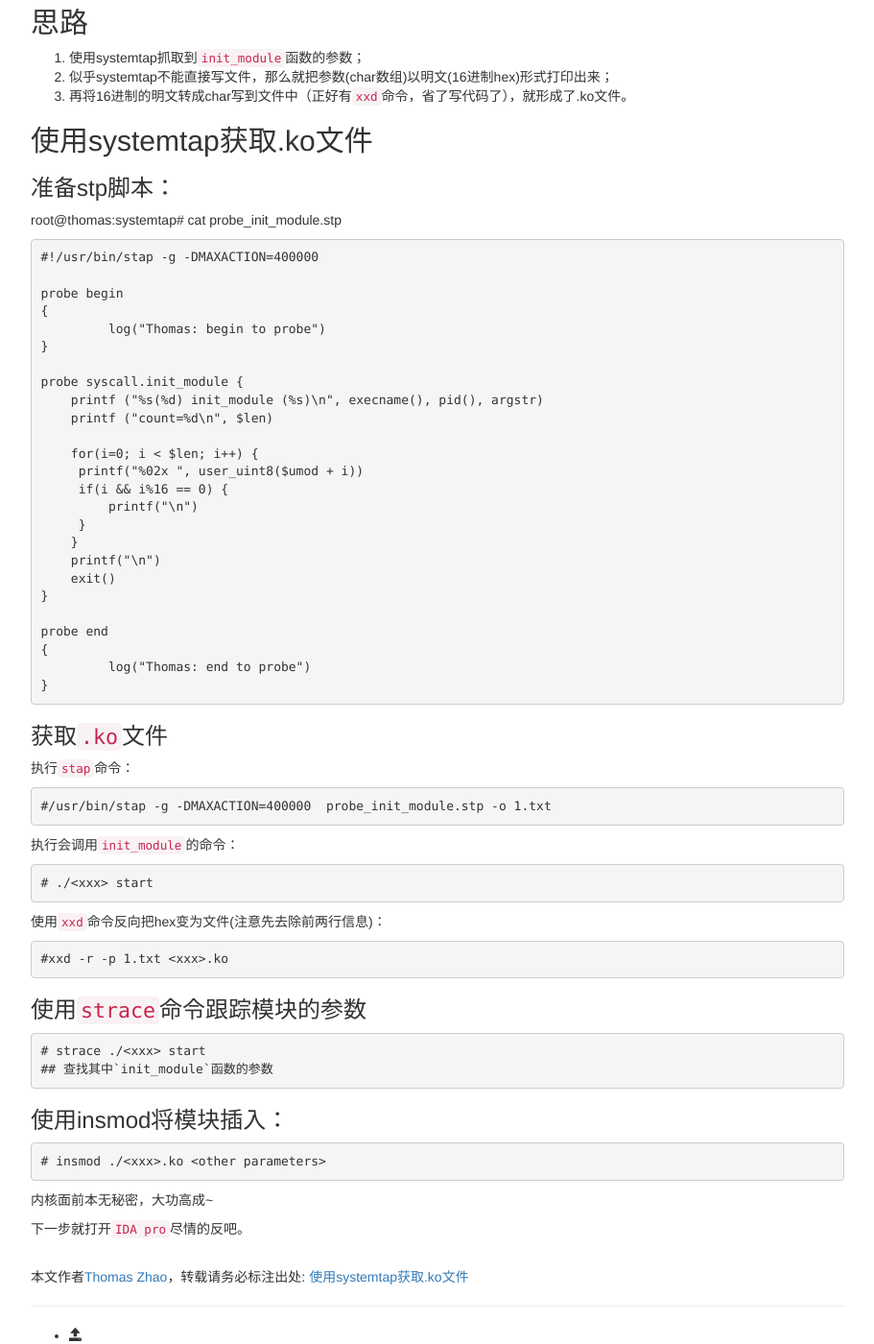
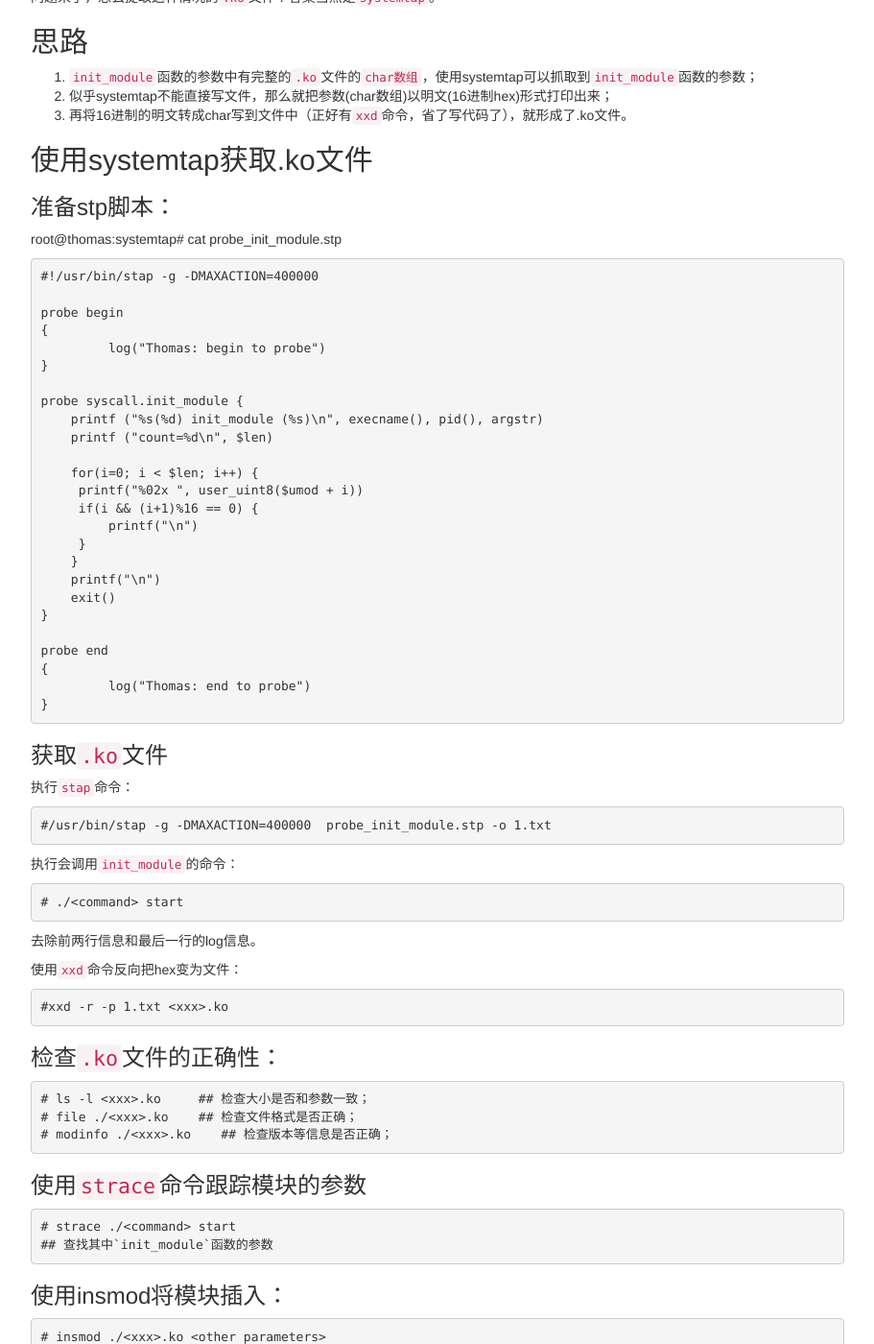
Before and after one commit to thomaszhao/thomaszhao.github.io, a Jekyll site: the page built from _posts/kernel/2015-02-11-systemtap-init_module-ko.md, in a window 1280 px wide and 1400 px high, scrolled down 305 px. Shown: the whole window at 96% size, without its empty margins (38-949 px from the left). Built offline with Jekyll 4.4.1, drawn with Linux system fonts in a browser that asks for light colours; nearby versions of some CDN libraries; library files that are not in the unit come from our copies; comment, search, counter and statistics services are not loaded; some of the changed text lies outside the part shown.

Commit message:
blog: optimization

```diff
--- a/_posts/kernel/2015-02-11-systemtap-init_module-ko.md
+++ b/_posts/kernel/2015-02-11-systemtap-init_module-ko.md
@@ -11,7 +11,7 @@ tags : [systemtap, ko, stap, xxd]
 Linux同时也提供了`init_module(2)`函数。
 
 前几天碰到一个友商的产品，将`.ko`文件隐藏在可执行文件中，没有直接提供明文的`.ko`文件，
-在运行时调用`init_module`函数注册。
+而是在运行时调用`init_module`函数注册。
 
 问题来了，怎么提取这种情况的`.ko`文件？答案当然是`systemtap`。
 
@@ -21,7 +21,7 @@ Linux同时也提供了`init_module(2)`函数。
 思路
 -----------------------------------------------------------
 
-1. 使用systemtap抓取到`init_module`函数的参数；
+1. `init_module`函数的参数中有完整的`.ko`文件的`char数组`，使用systemtap可以抓取到`init_module`函数的参数；
 2. 似乎systemtap不能直接写文件，那么就把参数(char数组)以明文(16进制hex)形式打印出来；
 3. 再将16进制的明文转成char写到文件中（正好有`xxd`命令，省了写代码了），就形成了.ko文件。
 
@@ -47,7 +47,7 @@ probe syscall.init_module {
 
     for(i=0; i < $len; i++) {
      printf("%02x ", user_uint8($umod + i))
-     if(i && i%16 == 0) {
+     if(i && (i+1)%16 == 0) {
          printf("\n")
      }
     }
@@ -71,15 +71,23 @@ probe end
 
 执行会调用`init_module`的命令：
 
-    # ./<xxx> start
+    # ./<command> start
 
-使用`xxd`命令反向把hex变为文件(注意先去除前两行信息)：
+去除前两行信息和最后一行的log信息。
+
+使用`xxd`命令反向把hex变为文件：
 
     #xxd -r -p 1.txt <xxx>.ko
 
+### 检查`.ko`文件的正确性：
+
+    # ls -l <xxx>.ko     ## 检查大小是否和参数一致；
+    # file ./<xxx>.ko    ## 检查文件格式是否正确；
+    # modinfo ./<xxx>.ko    ## 检查版本等信息是否正确；
+
 ### 使用`strace`命令跟踪模块的参数
 
-    # strace ./<xxx> start
+    # strace ./<command> start
     ## 查找其中`init_module`函数的参数
 
 ### 使用insmod将模块插入：
```
